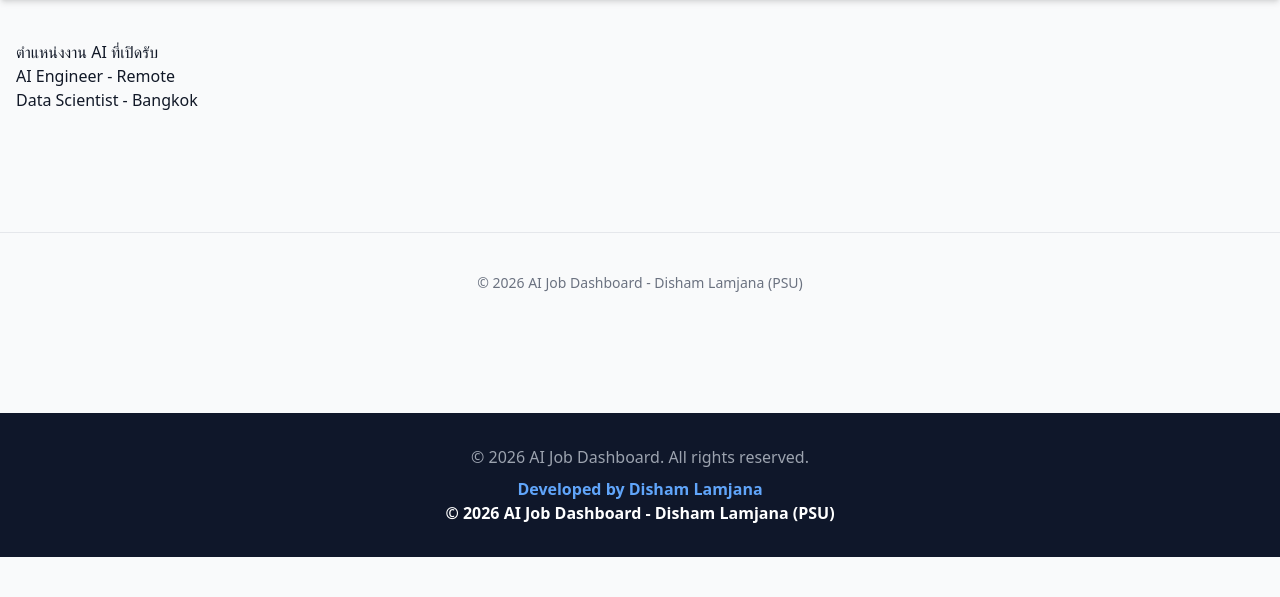
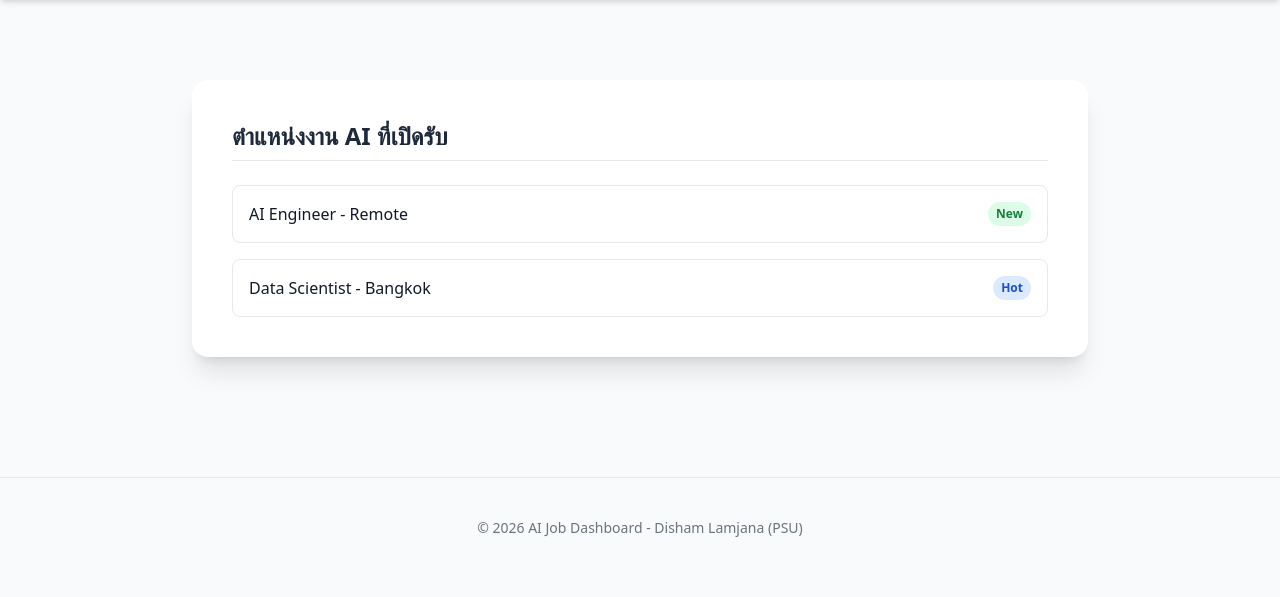
Before and after one commit to dishamsmt-maker/flask-assignment, a Flask app: page /jobs in a window 1280 px wide. Shown: the part 60-657 px from the top of the page. Run offline with Flask 3, Linux system fonts and the light colour scheme; some libraries are stand-ins or nearby versions.

Commit message:
feat: add status badges for job listings in job.html

```diff
--- a/templates/job.html
+++ b/templates/job.html
@@ -1,8 +1,16 @@
 {% extends "base.html" %}
 {% block content %}
-<h2>ตำแหน่งงาน AI ที่เปิดรับ</h2>
-<ul>
-    <li>AI Engineer - Remote</li>
-    <li>Data Scientist - Bangkok</li>
-</ul>
+<div class="max-w-4xl mx-auto p-10 bg-white shadow-xl rounded-2xl mt-10">
+    <h2 class="text-2xl font-bold text-slate-800 mb-6 border-b pb-2">ตำแหน่งงาน AI ที่เปิดรับ</h2>
+    <ul class="space-y-4">
+        <li class="p-4 border rounded-lg hover:bg-slate-50 flex justify-between items-center">
+            <span>AI Engineer - Remote</span>
+            <span class="bg-green-100 text-green-700 text-xs px-2 py-1 rounded-full font-bold">New</span>
+        </li>
+        <li class="p-4 border rounded-lg hover:bg-slate-50 flex justify-between items-center">
+            <span>Data Scientist - Bangkok</span>
+            <span class="bg-blue-100 text-blue-700 text-xs px-2 py-1 rounded-full font-bold">Hot</span>
+        </li>
+    </ul>
+</div>
 {% endblock %}
```
